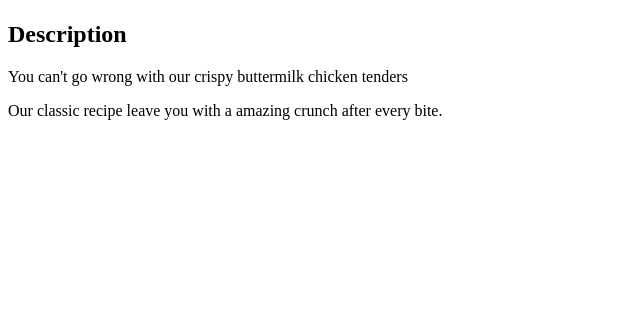
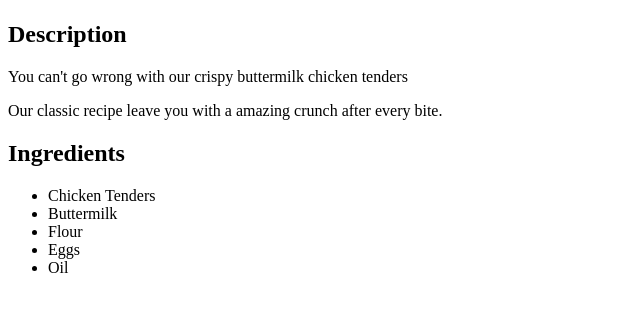
Before and after one commit to rfisher15/odin-recipes, a plain HTML site: page recipes/chickentender.html in a window 1280 px wide. Shown: the part 99-410 px from the top of the page, without its empty margins (0-640 px from the left). Drawn offline with Linux system fonts and the light colour scheme.

Commit message:
Added ingredients to the chicken tender page.

```diff
--- a/recipes/chickentender.html
+++ b/recipes/chickentender.html
@@ -11,5 +11,14 @@
         <h2>Description</h2>
         <p>You can't go wrong with our crispy buttermilk chicken tenders</p>
         <p>Our classic recipe leave you with a amazing crunch after every bite.</p>
+
+        <h2>Ingredients</h2>
+        <ul>
+            <li>Chicken Tenders</li>
+            <li>Buttermilk</li>
+            <li>Flour</li>
+            <li>Eggs</li>
+            <li>Oil</li>
+        </ul>
     </body>
 </html>
```
